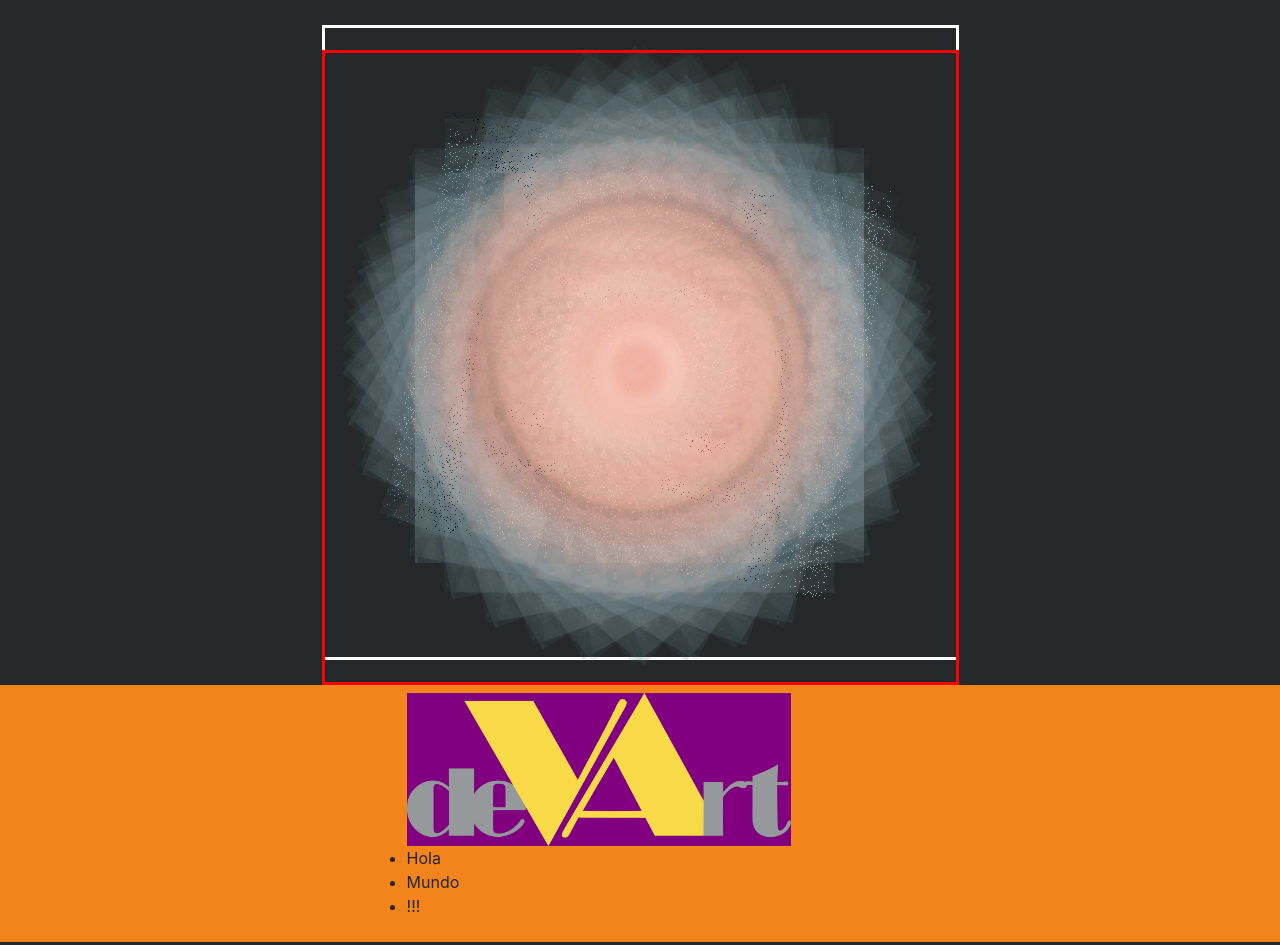
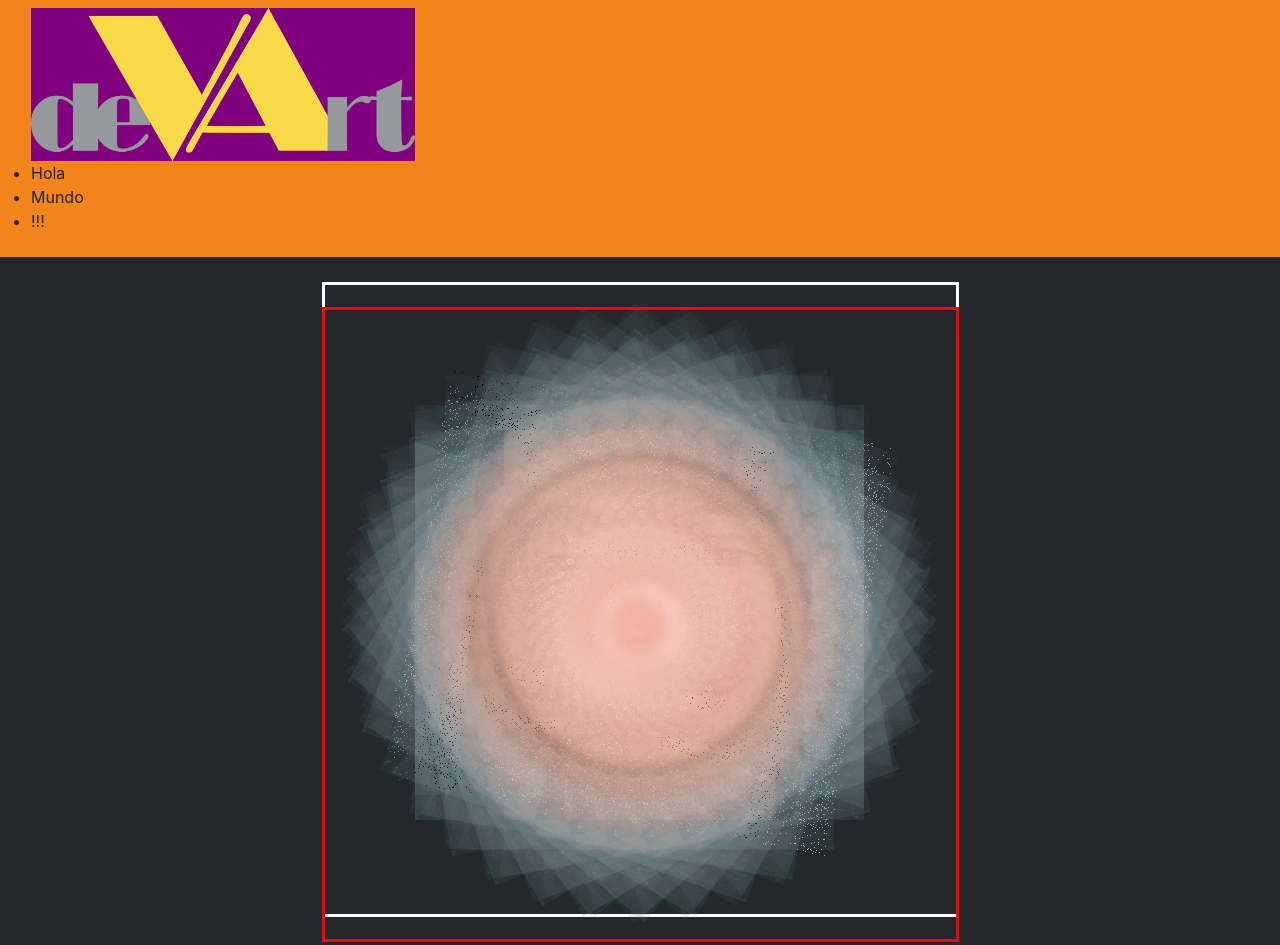
Before and after one commit to gorylactics/devart, a plain HTML site: page index.html in a window 1280 px wide. Drawn offline with nearby package versions, Linux system fonts and the light colour scheme.

Commit message:
el codigo de navbar fue reposicionado al inicio del codigo , la barra fue fijada pero el contenido pasa por sobre la barra y no al revez

```diff
--- a/assets/css/style.css
+++ b/assets/css/style.css
@@ -20,6 +20,7 @@ body{
 	align-items: center;
 	align-content: center;
     width: 100vw;
+
 }
 
 .parallax__fondo--imagen1{
@@ -41,9 +42,15 @@ body{
     border: solid 3px red;
     margin-top: 50px;
 }
+
 .navbar{
+    background-color: rgb(243, 132, 28);
+    position: -webkit-sticky;
+    position: sticky;
+    top: 0px;
 
-    background-color: rgb(243, 132, 28);
+}
+.navbar__elementosr{
     /* margin-top: 72.3vh;  */
     display: flex;
     flex-direction: row;
@@ -53,6 +60,7 @@ body{
     align-content: stretch;
 
 }
+
 
 /* .navbar__logo{
 
--- a/index.html
+++ b/index.html
@@ -12,17 +12,8 @@
 </head>
 
 <body>
-    <div class="container__fluid">
-        <div class="parallax row">
-            <div class="parallax__fondo">
-                <img src="./assets/images/escencia2.png" alt="parallax__fondo--imagen1" class="parallax__fondo--imagen1" srcset="">
-                <img src="./assets/images/escencia2.png" alt="parallax__fondo--imagen2" class="parallax__fondo--imagen2" srcset="">
-                <img src="./assets/images/escencia2.png" alt="parallax__fondo--imagen3" class="parallax__fondo--imagen3" srcset="">
-            </div>
-        </div>
-    </div>
     <div class="navbar container__fluid">
-        <div class="row">
+        <div class="navbar__elementos row">
             <div class="navbar__logo col-lg-12">
                 <img src="./assets/images/logoAlta.png" alt="logo" class="logo" srcset="">
             </div>
@@ -35,6 +26,16 @@
             </div>
         </div>
     </div>
+    <div class="container__fluid">
+        <div class="parallax row">
+            <div class="parallax__fondo">
+                <img src="./assets/images/escencia2.png" alt="parallax__fondo--imagen1" class="parallax__fondo--imagen1" srcset="">
+                <img src="./assets/images/escencia2.png" alt="parallax__fondo--imagen2" class="parallax__fondo--imagen2" srcset="">
+                <img src="./assets/images/escencia2.png" alt="parallax__fondo--imagen3" class="parallax__fondo--imagen3" srcset="">
+            </div>
+        </div>
+    </div>
+
 
     <script src="./assets/js/app.js"></script>
     <script src="https://code.jquery.com/jquery-3.5.1.slim.min.js"
```
